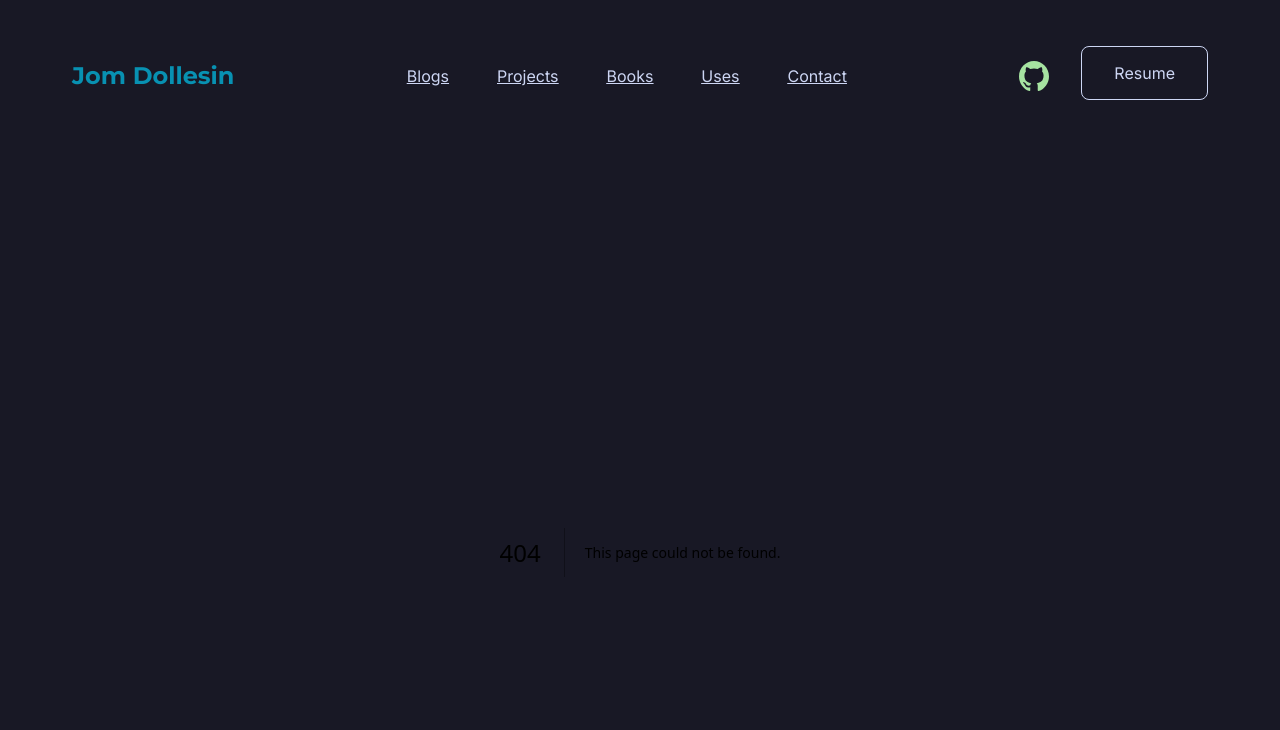
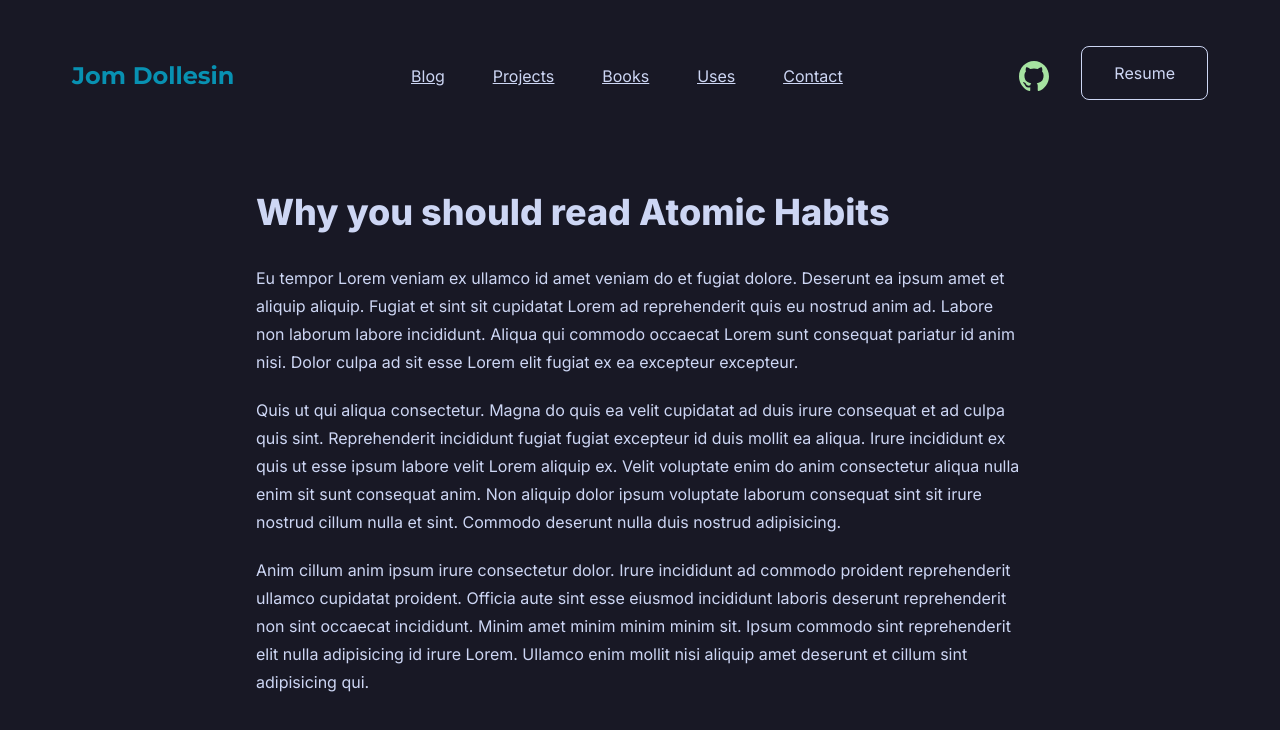
Before and after one commit to codewithjom/homepage, a Next.js app: page /blog/atomic-habits in a window 1280 px wide. Before the commit this address had no page. Shown: the top 730 px of the page. Built offline with nearby package versions, Linux system fonts and the light colour scheme.

Commit message:
feat: added an initial blog.

```diff
--- /dev/null
+++ b/app/blog/atomic-habits/page.tsx
@@ -0,0 +1,18 @@
+'use client'
+
+import { motion } from 'framer-motion'
+import AtomicHabits from '../../contents/atomichabits.mdx'
+
+export default function Page() {
+  return (
+    <motion.div initial={{ opacity: 0 }} whileInView={{ opacity: 1 }} viewport={{ once: true }}>
+      <div>
+        <div className='mx-5 my-10 lg:max-w-3xl lg:mx-auto'>
+          <article className='prose max-w-none'>
+            <AtomicHabits />
+          </article>
+        </div>
+      </div>
+    </motion.div>
+  )
+}
--- /dev/null
+++ b/app/blog/components/template.tsx
@@ -0,0 +1,20 @@
+// NOTE: This is a template, use this if needed!
+
+'use client'
+
+import { motion } from 'framer-motion'
+
+// add your markdown file here
+// import Blog from 'path/to/the/markdown/file.mdx'
+
+export default function Page() {
+  return (
+    <motion.div initial={{ opacity: 0 }} whileInView={{ opacity: 1 }} viewport={{ once: true }}>
+      <div>
+        <div className='mx-5 my-10 lg:max-w-3xl lg:mx-auto'>
+          <article className='prose max-w-none'>{/** Insert here <Blog/> **/}</article>
+        </div>
+      </div>
+    </motion.div>
+  )
+}
--- a/app/blogs/page.tsx
+++ b/app/blog/page.tsx
@@ -32,8 +32,8 @@
             <div className='mt-4'>
               <ul className='list-disc mx-10'>
                 <li>
-                  <Link href='#' className='text-[#FAB387]'>
-                    Why you should read Atomic Habits by James Clear
+                  <Link href='/blog/atomic-habits' className='text-[#FAB387]'>
+                    Why you should read Atomic Habits
                   </Link>
                 </li>
               </ul>
--- a/app/components/Navbar.tsx
+++ b/app/components/Navbar.tsx
@@ -50,8 +50,8 @@
               >
                 <ul className='h-screen md:h-auto text-[#CDD6F4] items-center justify-center md:flex text-2xl lg:text-base'>
                   <li className='py-2 px-6 text-center underline md:hover:text-[#FAB387] md:hover:bg-transparent'>
-                    <Link href='/blogs' onClick={() => setNavbar(!navbar)}>
-                      Blogs
+                    <Link href='/blog' onClick={() => setNavbar(!navbar)}>
+                      Blog
                     </Link>
                   </li>
                   <li className='py-2 px-6 text-center underline md:hover:text-[#FAB387] md:hover:bg-transparent'>
--- /dev/null
+++ b/app/contents/atomichabits.mdx
@@ -0,0 +1,7 @@
+# Why you should read Atomic Habits
+
+Eu tempor Lorem veniam ex ullamco id amet veniam do et fugiat dolore. Deserunt ea ipsum amet et aliquip aliquip. Fugiat et sint sit cupidatat Lorem ad reprehenderit quis eu nostrud anim ad. Labore non laborum labore incididunt. Aliqua qui commodo occaecat Lorem sunt consequat pariatur id anim nisi. Dolor culpa ad sit esse Lorem elit fugiat ex ea excepteur excepteur.
+
+Quis ut qui aliqua consectetur. Magna do quis ea velit cupidatat ad duis irure consequat et ad culpa quis sint. Reprehenderit incididunt fugiat fugiat excepteur id duis mollit ea aliqua. Irure incididunt ex quis ut esse ipsum labore velit Lorem aliquip ex. Velit voluptate enim do anim consectetur aliqua nulla enim sit sunt consequat anim. Non aliquip dolor ipsum voluptate laborum consequat sint sit irure nostrud cillum nulla et sint. Commodo deserunt nulla duis nostrud adipisicing.
+
+Anim cillum anim ipsum irure consectetur dolor. Irure incididunt ad commodo proident reprehenderit ullamco cupidatat proident. Officia aute sint esse eiusmod incididunt laboris deserunt reprehenderit non sint occaecat incididunt. Minim amet minim minim minim sit. Ipsum commodo sint reprehenderit elit nulla adipisicing id irure Lorem. Ullamco enim mollit nisi aliquip amet deserunt et cillum sint adipisicing qui.
```
